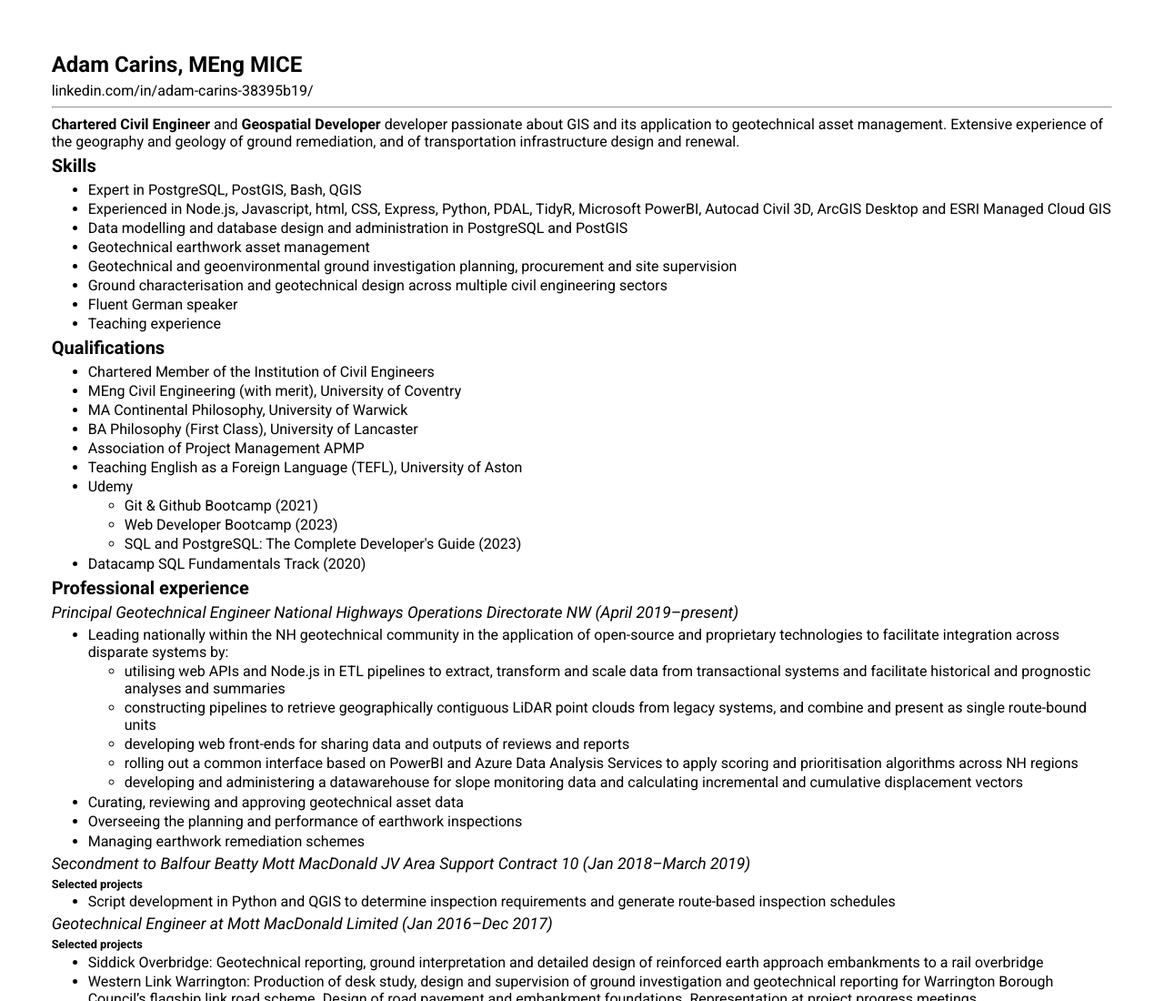
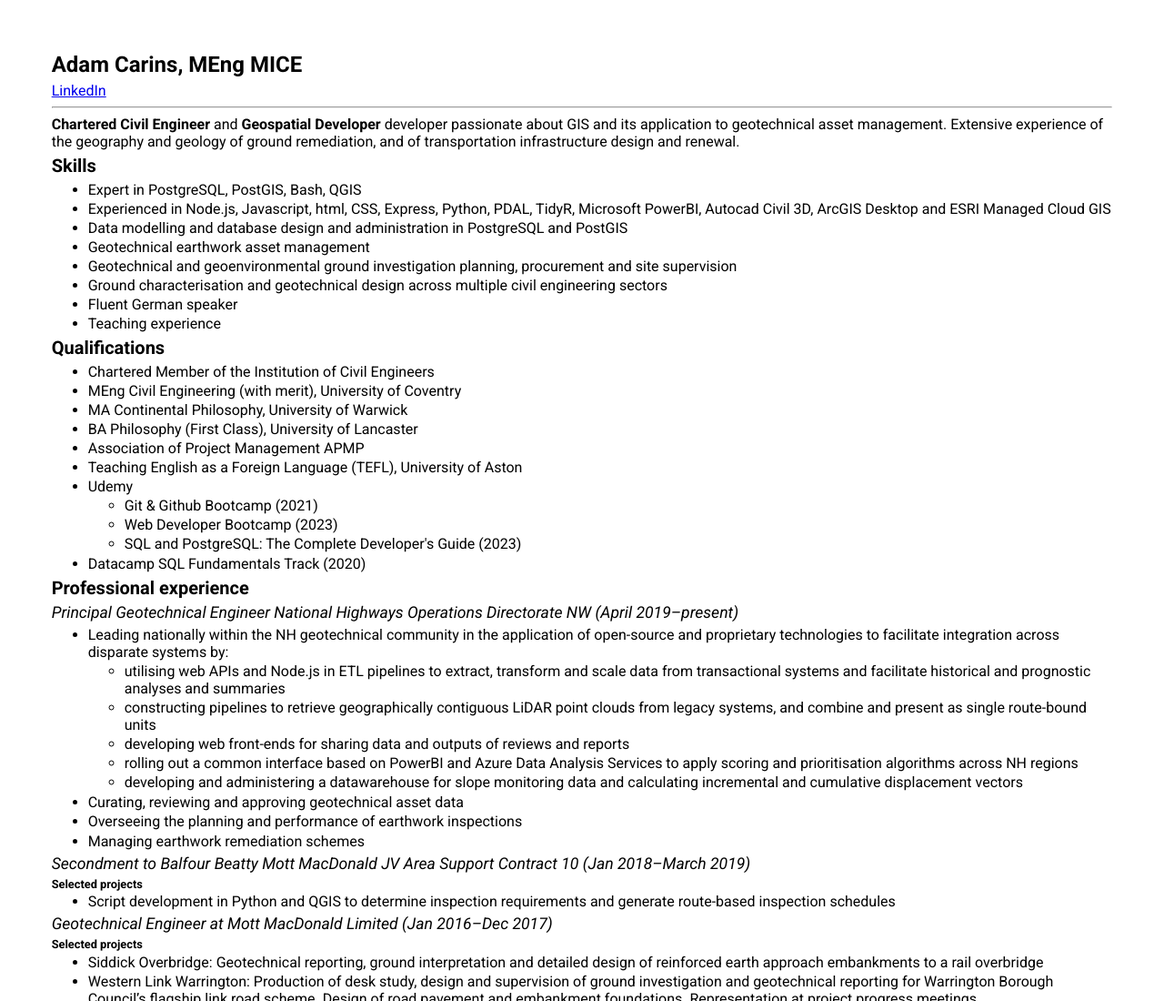
Before and after one commit to Ad-Car/about-me, a plain HTML site: page index.html in a window 1280 px wide. Shown: the top 1100 px of the page at 91% size. Drawn offline with Linux system fonts and the light colour scheme.

Commit message:
add hyperlink to my linkedin

```diff
--- a/index.html
+++ b/index.html
@@ -14,7 +14,7 @@
 
 <div class="cv-page1">
 <h1>Adam Carins, MEng MICE</h1>
-<p class="contact-details">linkedin.com/in/adam-carins-38395b19/</p>
+<p class="contact-details"><a href="linkedin.com/in/adam-carins-38395b19/">LinkedIn</a></p>
 <hr>
 <strong>Chartered Civil Engineer</strong> and <strong>Geospatial Developer</strong> developer passionate
 about GIS and its application to geotechnical asset management. Extensive experience of the geography
```
